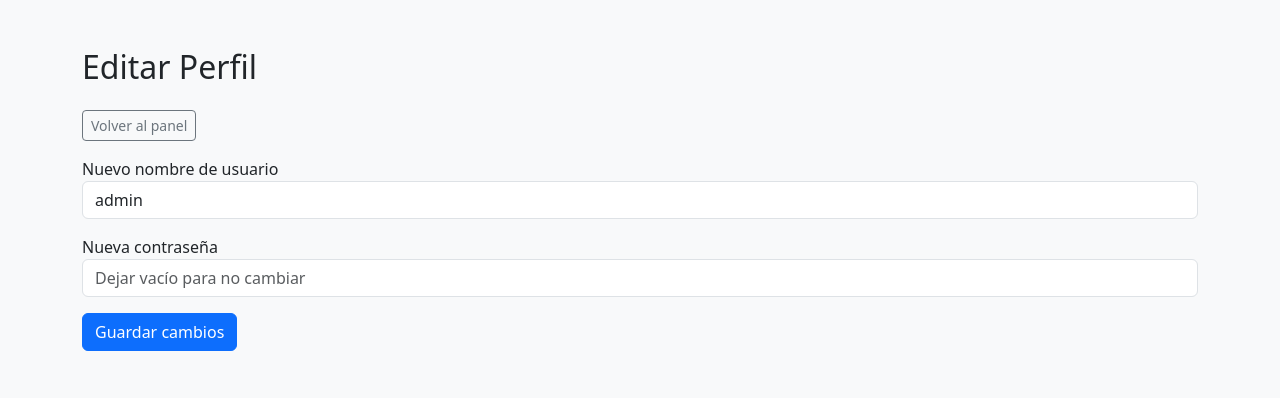
After one commit to Tonylu19/sysbackup, a Flask app: page /perfil in a window 1280 px wide. The commit adds this page. Shown: the top 398 px of the page. Run offline with Flask 3, Linux system fonts and the light colour scheme; a user stored in the database is signed in.

Commit message:
cambios de usuarios

```diff
--- a/app/auth.py
+++ b/app/auth.py
@@ -45,3 +45,27 @@ def register():
 def logout():
     logout_user()
     return redirect(url_for("auth.login"))
+
+@auth.route('/perfil', methods=['GET', 'POST'])
+@login_required
+def perfil():
+    if request.method == 'POST':
+        nuevo_usuario = request.form.get("username")
+        nueva_clave = request.form.get("password")
+
+        if nuevo_usuario:
+            existe = User.query.filter_by(username=nuevo_usuario).first()
+            if existe and existe.id != current_user.id:
+                flash("Ese nombre de usuario ya está en uso.")
+                return redirect(url_for("auth.perfil"))
+            current_user.username = nuevo_usuario
+
+        if nueva_clave:
+            hashed = generate_password_hash(nueva_clave)
+            current_user.password = hashed
+
+        db.session.commit()
+        flash("Perfil actualizado correctamente.")
+        return redirect(url_for("main.index"))
+
+    return render_template("perfil.html")
--- a/app/templates/index.html
+++ b/app/templates/index.html
@@ -11,6 +11,7 @@
     <h1 class="mb-4 text-primary">Bienvenido a <strong>SYSBACKUP</strong></h1>
     <p><a href="{{ url_for('auth.logout') }}" class="btn btn-outline-danger btn-sm">Cerrar sesión</a></p>
     <p><a href="{{ url_for('main.historial') }}" class="btn btn-outline-info btn-sm">Ver historial de actividad</a></p>
+    <p><a href="{{ url_for('auth.perfil') }}" class="btn btn-outline-primary btn-sm">Editar perfil</a></p>
 
     {% with messages = get_flashed_messages() %}
       {% if messages %}
--- /dev/null
+++ b/app/templates/perfil.html
@@ -0,0 +1,36 @@
+<!DOCTYPE html>
+<html lang="es">
+<head>
+    <meta charset="UTF-8">
+    <title>Editar Perfil - SYSBACKUP</title>
+    <link href="https://cdn.jsdelivr.net/npm/bootstrap@5.3.0/dist/css/bootstrap.min.css" rel="stylesheet">
+</head>
+<body class="bg-light">
+<div class="container py-5">
+    <h2 class="mb-4">Editar Perfil</h2>
+    <p><a href="{{ url_for('main.index') }}" class="btn btn-outline-secondary btn-sm">Volver al panel</a></p>
+
+    {% with messages = get_flashed_messages() %}
+      {% if messages %}
+        <div class="alert alert-info">
+        {% for message in messages %}
+          <div>{{ message }}</div>
+        {% endfor %}
+        </div>
+      {% endif %}
+    {% endwith %}
+
+    <form method="POST">
+        <div class="mb-3">
+            <label>Nuevo nombre de usuario</label>
+            <input type="text" name="username" value="{{ current_user.username }}" class="form-control">
+        </div>
+        <div class="mb-3">
+            <label>Nueva contraseña</label>
+            <input type="password" name="password" class="form-control" placeholder="Dejar vacío para no cambiar">
+        </div>
+        <button type="submit" class="btn btn-primary">Guardar cambios</button>
+    </form>
+</div>
+</body>
+</html>
```
